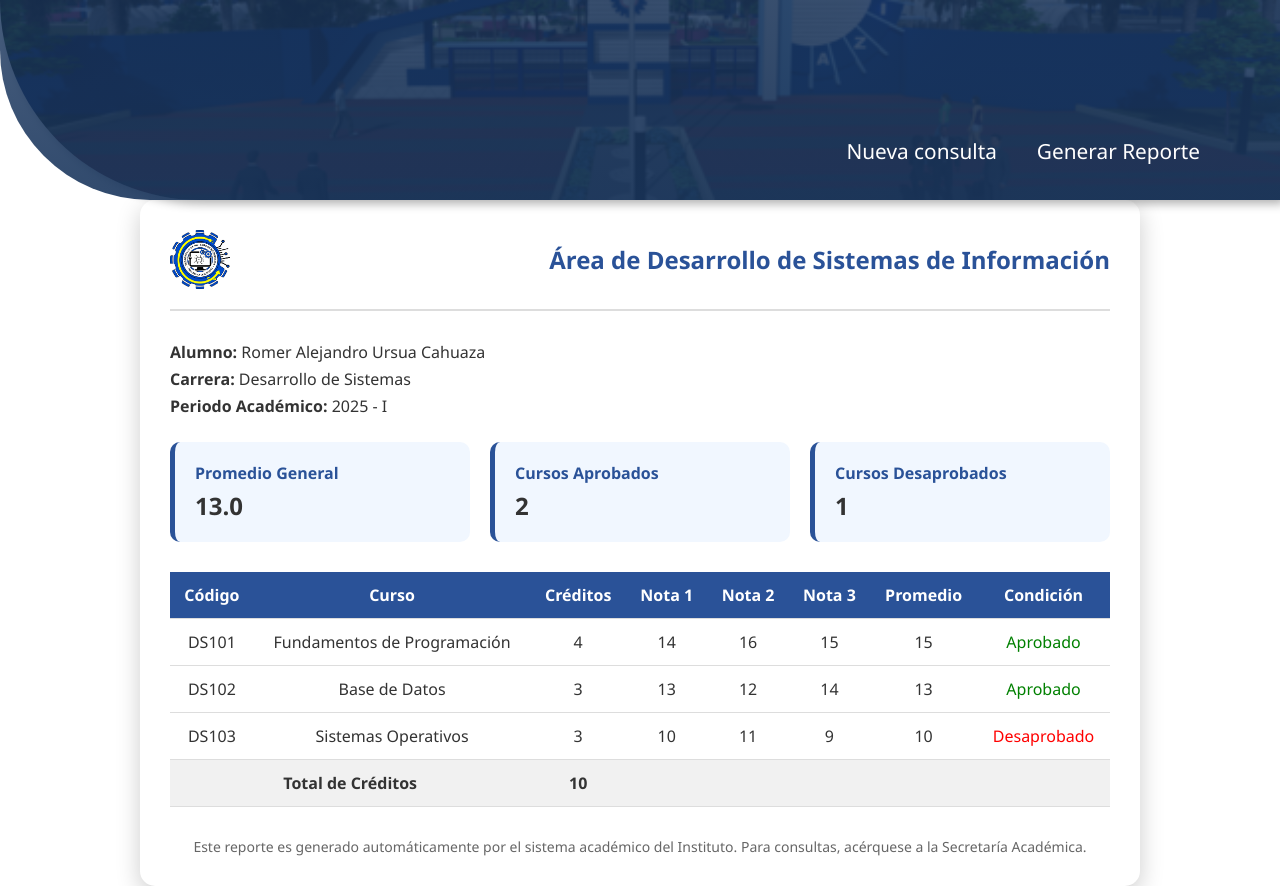
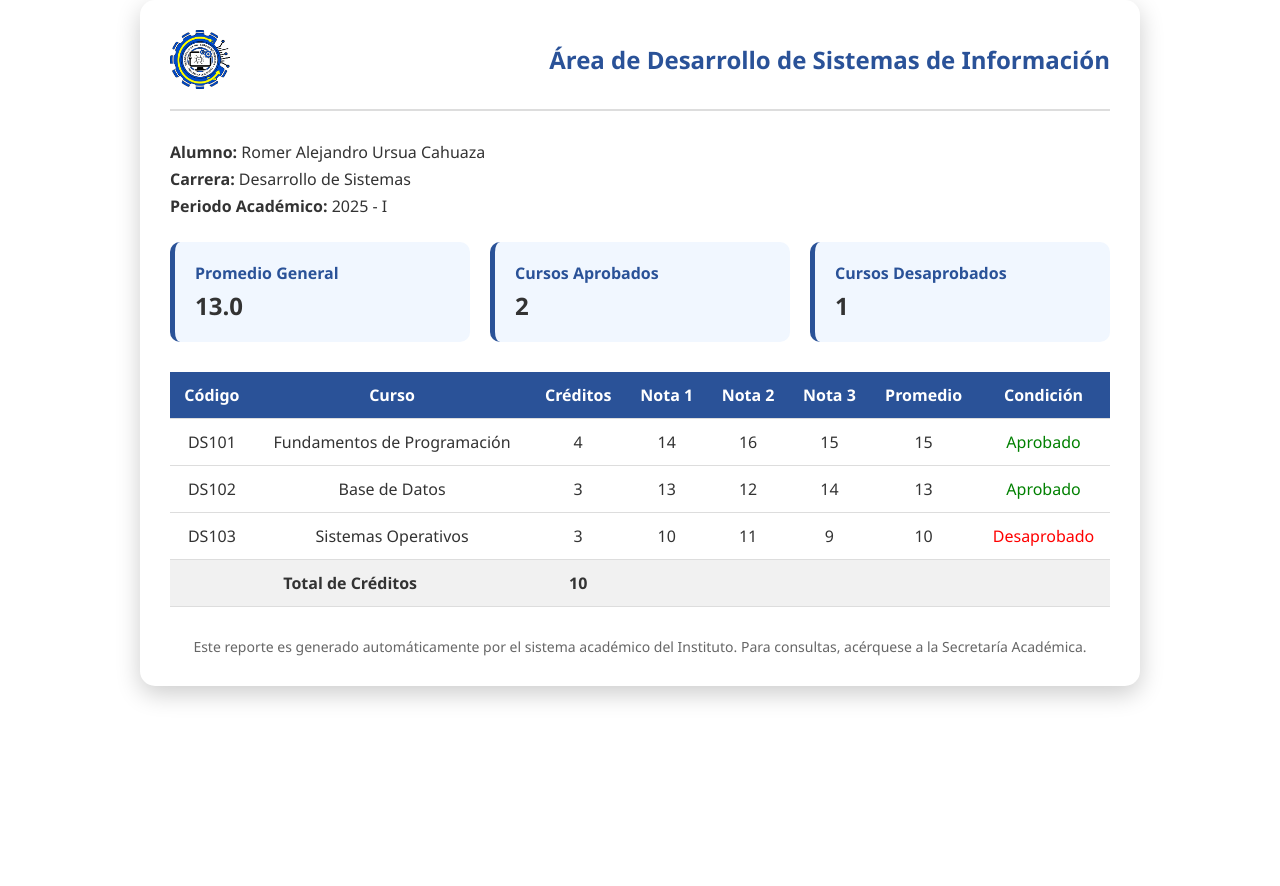
Before and after one commit to ursuaromer/ursuaromer.github.io, a plain HTML site: page paginas/Reporte.html in a window 1280 px wide. After the commit the page ends 800 px from the top, so only its background shows below. Drawn offline with Linux system fonts and the light colour scheme.

Commit message:
Nuevos Cambios

```diff
--- a/assets/css/Reporte.css
+++ b/assets/css/Reporte.css
@@ -4,7 +4,7 @@
   padding: 0;
 }
 header{
-    background-image: url('/assets/image.png');
+    background-image: url('../image.png');
     background-position: center;
     background-size: cover;
     background-repeat: no-repeat;
--- a/paginas/Reporte.html
+++ b/paginas/Reporte.html
@@ -6,12 +6,6 @@
   <title>Reporte de Notas - Desarrollo de Sistemas</title>
   <link rel="stylesheet" href="../assets/css/Reporte.css">
 </head>
-   <header>
-        <div class="menu">
-            <a href="#">Nueva consulta</a>
-            <a href="#" class="select">Generar Reporte</a>
-        </div>
-    </header>
 <body>
   <div class="container">
 
```
